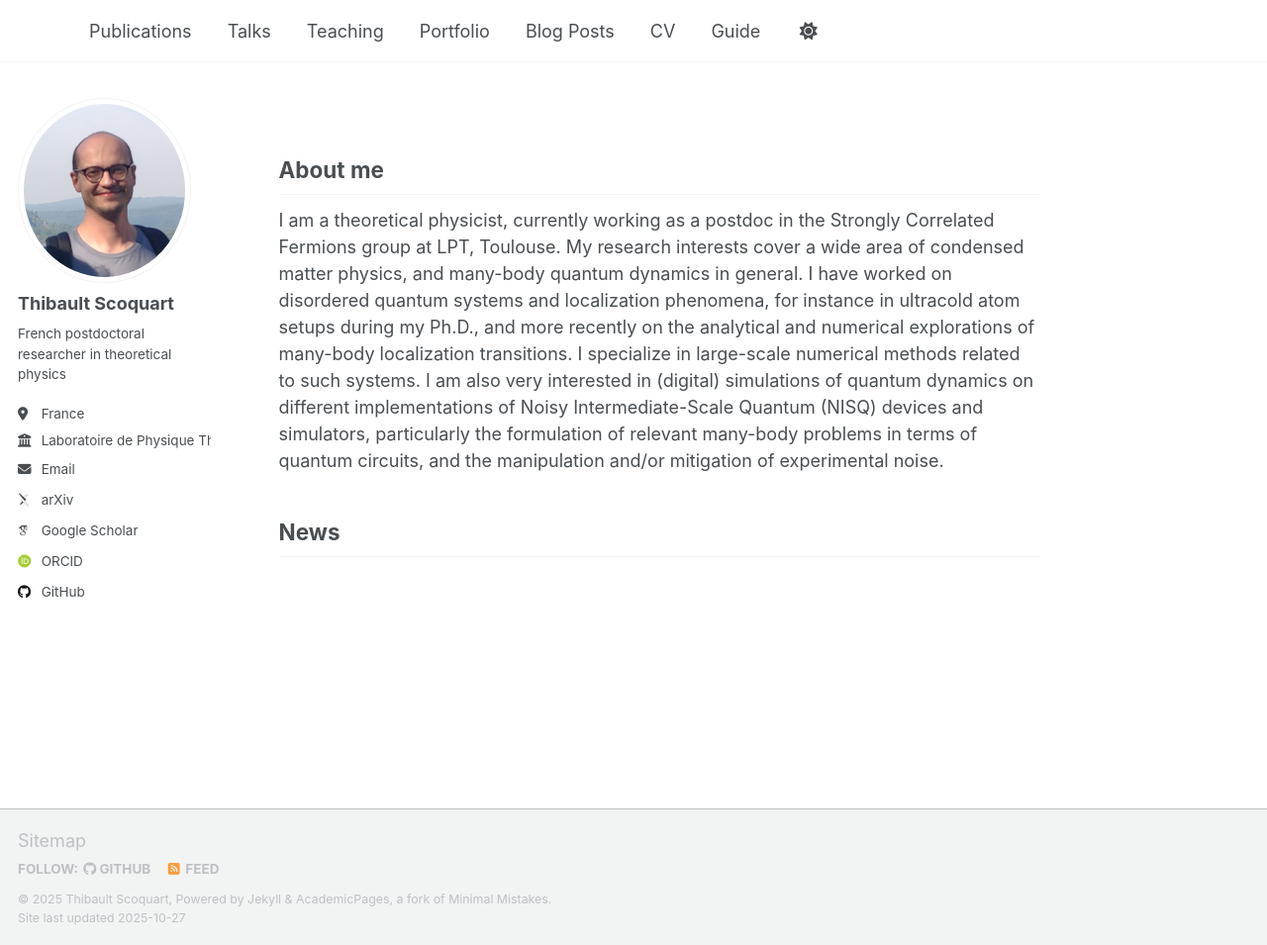
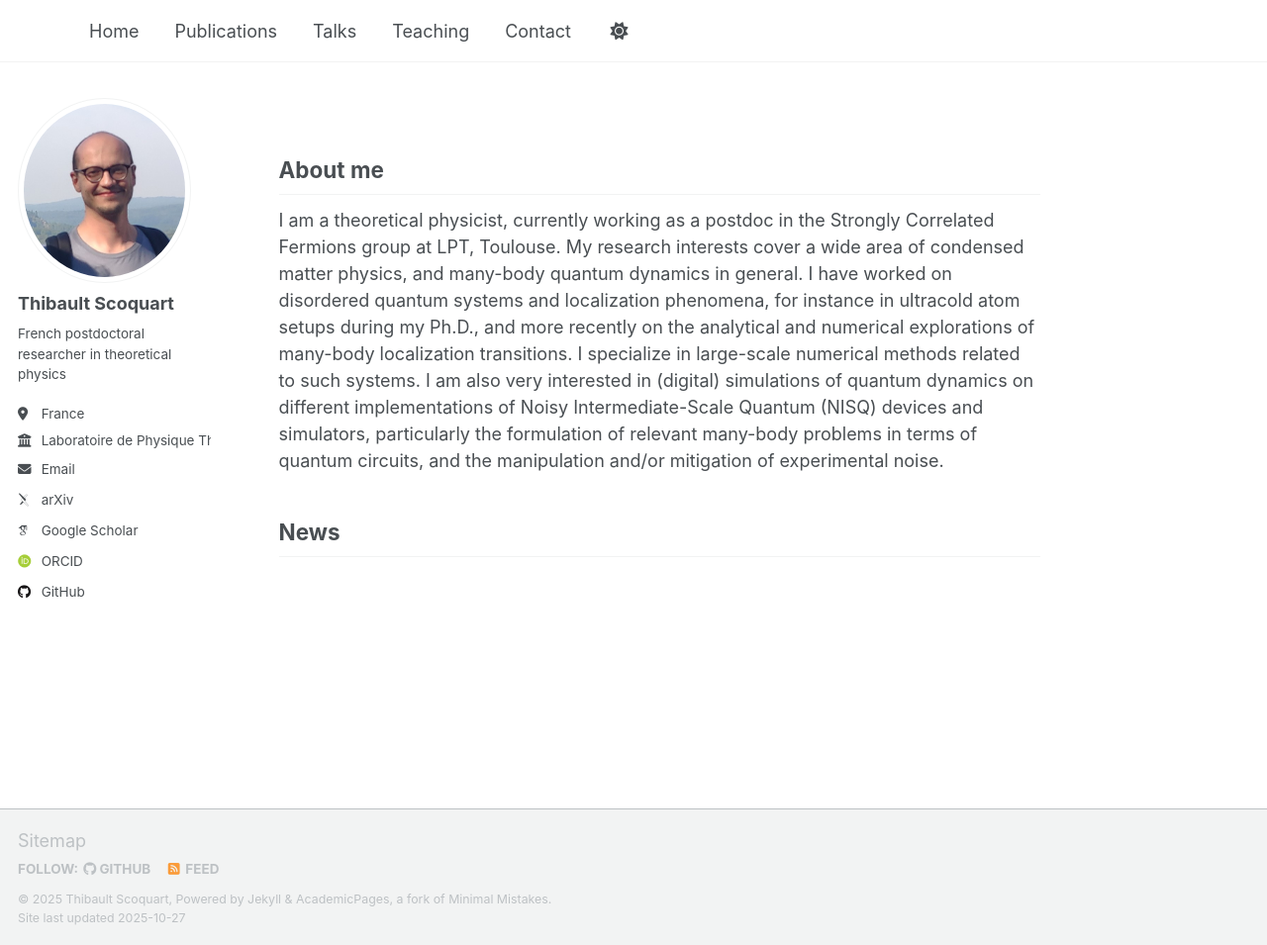
Before and after one commit to thibaultscoquart/thibaultscoquart.github.io, a Jekyll site: the page built from _pages/about.md, in a window 1280 px wide and 955 px high. Shown: the whole window at 99% size. Built offline with Jekyll 4.4.1, drawn with Linux system fonts in a browser that asks for light colours; some web fonts are replaced; a script that is not in the unit is left out.

Commit message:
Update navigation.yml

```diff
--- a/_data/navigation.yml
+++ b/_data/navigation.yml
@@ -8,6 +8,9 @@
 #      Markdown formatted page while the second is generated using JSON.
 
 main:
+  - title: "Home"
+    url: /
+
   - title: "Publications"
     url: /publications/
 
@@ -17,17 +20,10 @@ main:
   - title: "Teaching"
     url: /teaching/
 
-  - title: "Portfolio"
-    url: /portfolio/
+  - title: "Contact"
+    url: /contact/
 
-  - title: "Blog Posts"
-    url: /year-archive/
 
-  - title: "CV"
-    url: /cv/
 
   # - title: "CV"
   #   url: /cv-json/
-
-  - title: "Guide"
-    url: /markdown/
```
